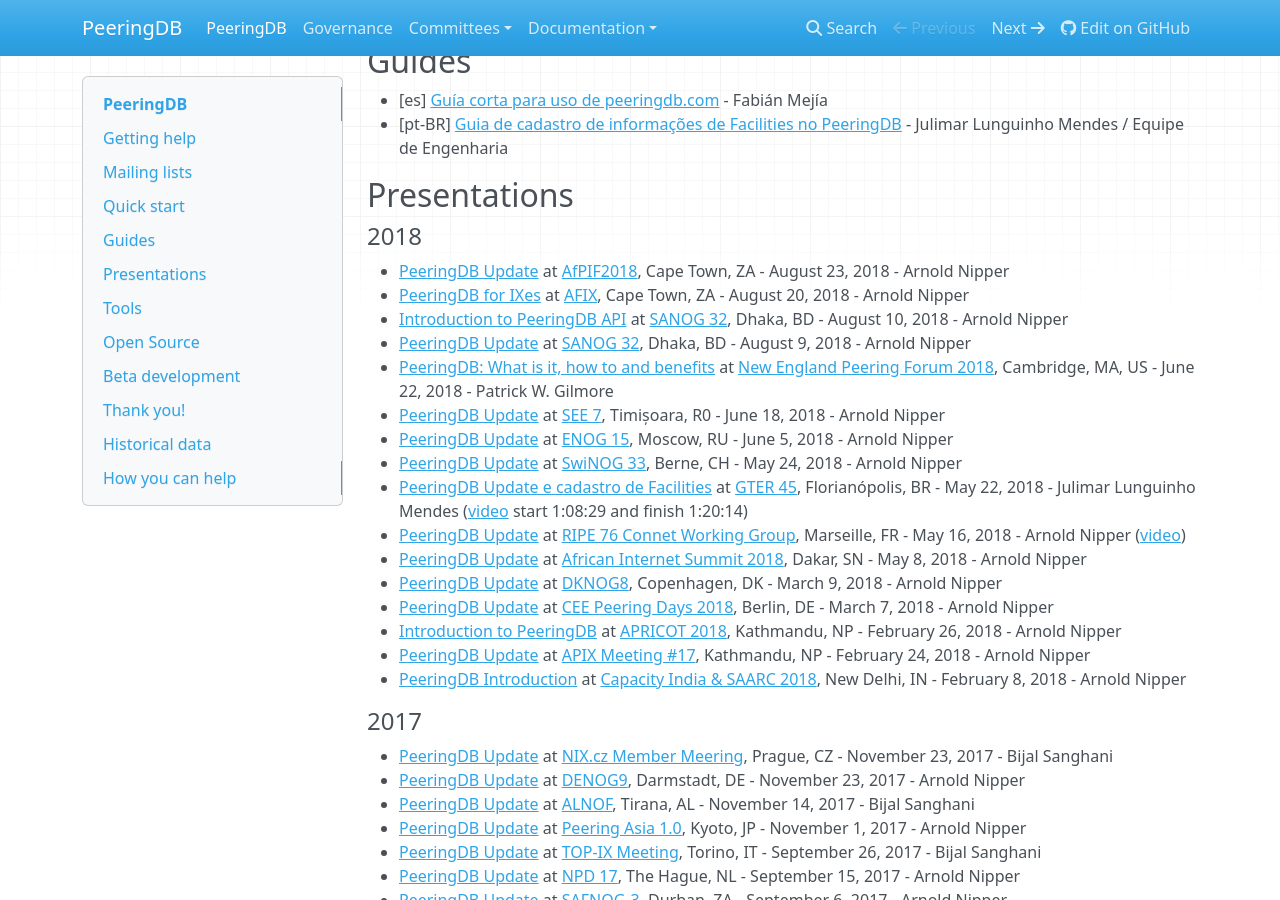
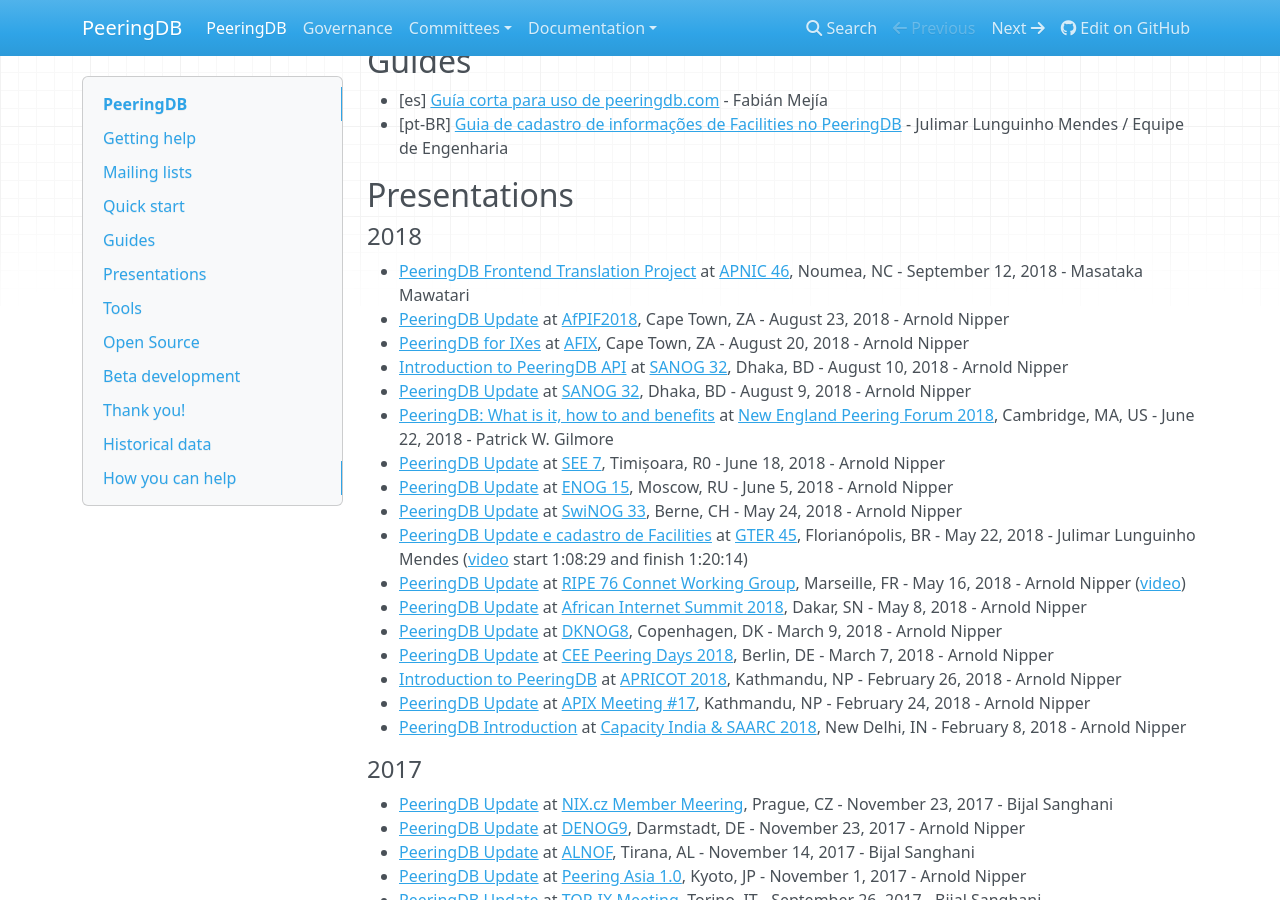
Before and after one commit to peeringdb/docs, an MkDocs documentation site: the page built from docs/index.md, in a window 1280 px wide and 900 px high, scrolled down 1184 px. Built offline with MkDocs 1.6.1, drawn with Linux system fonts in a browser that asks for light colours; nearby versions of some CDN libraries; old or Windows-style settings are respelled for this version of MkDocs.

Commit message:
Added Mawatari-san's APNIC 46 talk.

```diff
--- a/docs/index.md
+++ b/docs/index.md
@@ -52,6 +52,7 @@
 
 #### 2018
 
+- [PeeringDB Frontend Translation Project](presentation/20180907_apnic46_peeringdb_i18n_mawatari.pdf) at [APNIC 46](https://conference.apnic.net/46/), Noumea, NC - September 12, 2018 - Masataka Mawatari
 - [PeeringDB Update](presentation/20180821-AfPIF2018-Nipper.pdf) at [AfPIF2018](https://www.afpif.org/afpif2018/), Cape Town, ZA - August 23, 2018 - Arnold Nipper
 - [PeeringDB for IXes](presentation/20180820-AF-IX@AfPIF2018-Nipper.pdf) at [AFIX](https://www.af-ix.net/), Cape Town, ZA - August 20, 2018 - Arnold Nipper
 - [Introduction to PeeringDB API](presentation/20180810-SANOG32-Lightning-Introduction-to-PeeringDB-API-Nipper.pdf) at [SANOG 32](http://www.sanog.org/sanog32/), Dhaka, BD - August 10, 2018 - Arnold Nipper
```
Also changed, not shown: 1 other file.
